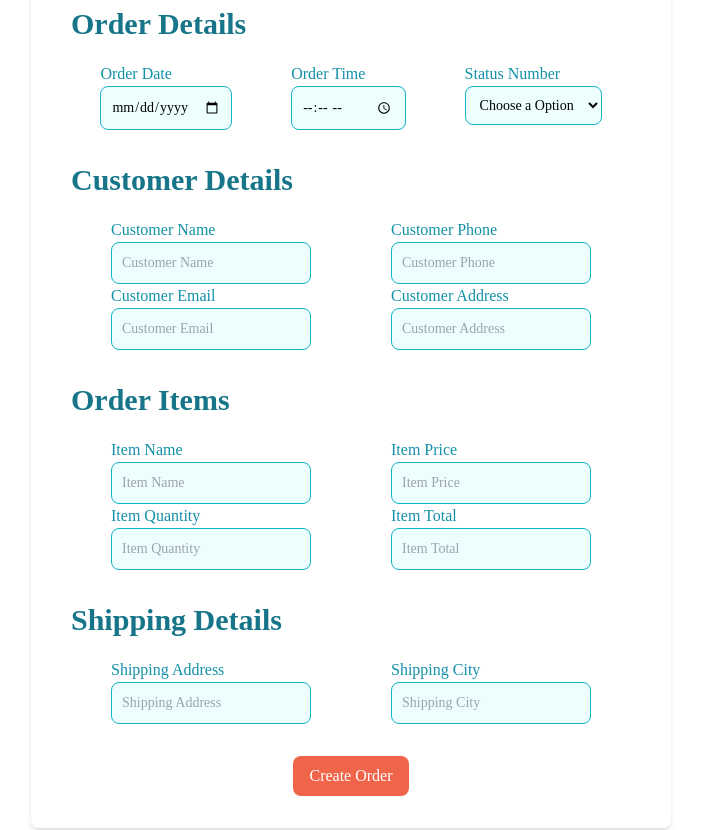
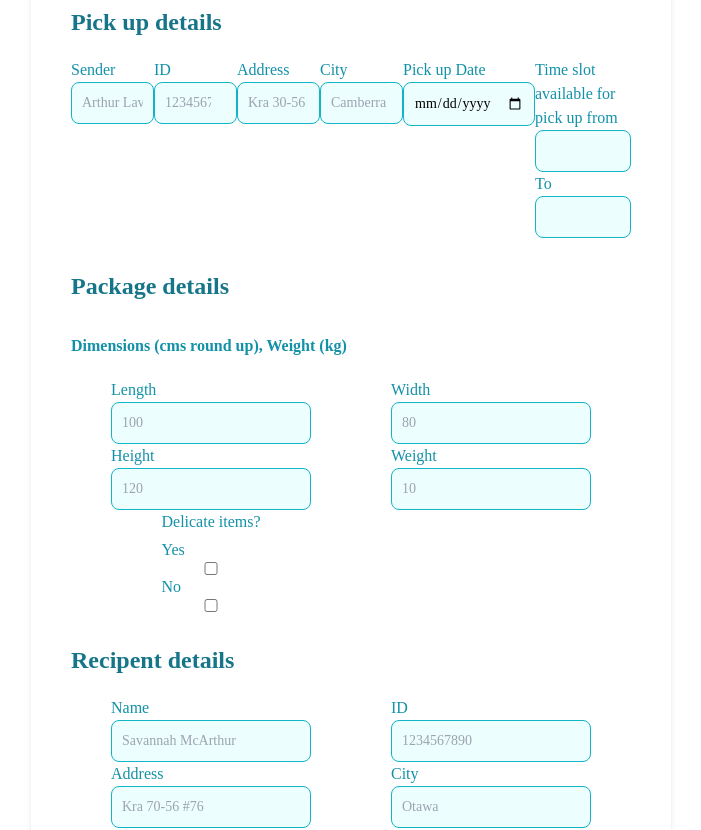
Before and after one commit to mundevux/instaya, a React (Create React App) app: page / in a window 1280 px wide. Shown: the part 2520-3350 px from the top of the page, without its empty margins (289-990 px from the left). Built offline with nearby package versions, Linux system fonts and the light colour scheme.

Commit message:
Update UpdateOrder.js

```diff
--- a/src/Components/UpdateOrder.js
+++ b/src/Components/UpdateOrder.js
@@ -2,83 +2,89 @@ import React from "react";
 
 function UpdateOrder() {
     return (
-        <div className="mx-5 lg:w-1/2 lg:mx-auto my-10 shadow-md sm:rounded-lg py-3">
+        <div id= "createOrder" className="mx-5 lg:w-1/2 lg:mx-auto my-10 shadow-md sm:rounded-lg py-3">
             <h1 className="text-4xl font-bold text-center my-8 text-nile-blue-900">Update Order</h1>
             <div className="mx-10">
                 <form action="">
-                    <h2 className="text-3xl font-semibold mt-8 mb-5 text-nile-blue-700" >Order Details</h2>
+                    <h2 className="text-2xl font-semibold mt-8 mb-5 text-nile-blue-700" >Pick up details</h2>
                     <div className="md:flex md:justify-around">
                         <div>
-                            <label className="pb-1 text-nile-blue-600" htmlFor="orderDate">Order Date</label>
-                            <input  className="bg-nile-blue-50 border border-nile-blue-500 text-sm rounded-lg focus:ring-nile-blue-500 focus:border-nile-blue-700 block w-full p-2.5" type="date" name="orderDate" id="orderDate" placeholder="Order Date"/>
+                            <label className="pb-1 text-nile-blue-600" htmlFor="pickUpSender">Sender</label>
+                            <input  className="bg-nile-blue-50 border border-nile-blue-500 text-sm rounded-lg focus:ring-nile-blue-500 focus:border-nile-blue-700 block w-full p-2.5" type="text" name="pickUpSender" id="pickUpSender" placeholder="Arthur Lavin"/>
                         </div>
                         <div>
-                            <label className="pb-1 text-nile-blue-600" htmlFor="orderTime">Order Time</label>
-                            <input  className="bg-nile-blue-50 border border-nile-blue-500 text-sm rounded-lg focus:ring-nile-blue-500 focus:border-nile-blue-700 block w-full p-2.5" type="time" name="orderTime" id="orderTime" placeholder="Order Time"/>
+                            <label className="pb-1 text-nile-blue-600" htmlFor="pickUpID">ID</label>
+                            <input  className="bg-nile-blue-50 border border-nile-blue-500 text-sm rounded-lg focus:ring-nile-blue-500 focus:border-nile-blue-700 block w-full p-2.5" type="number" name="pickUpID" id="pickUpID" placeholder="1234567890"/>
                         </div>
                         <div>
-                            <label className="pb-1 text-nile-blue-600" htmlFor="statusOrder">Status Number</label>
-                            <select className="bg-nile-blue-50 border border-nile-blue-500 text-sm rounded-lg focus:ring-nile-blue-500 focus:border-nile-blue-700 block w-full p-2.5" name="statusOrder" id="statusOrder">
-                                <option selected>Choose a Option</option>
-                                <option value="Processing">Processing</option>
-                                <option value="Pending">Pending</option>
-                                <option value="On the way">On the way</option>
-                                <option value="Delivered">Delivered</option>
+                            <label className="pb-1 text-nile-blue-600" htmlFor="pickUpAddress">Address</label>
+                            <input  className="bg-nile-blue-50 border border-nile-blue-500 text-sm rounded-lg focus:ring-nile-blue-500 focus:border-nile-blue-700 block w-full p-2.5" type="text" name="pickUpAddress" id="pickUpAddress" placeholder="Kra 30-56 #76"/>
+                        </div>
+                        <div>
+                            <label className="pb-1 text-nile-blue-600" htmlFor="pickUpCity">City</label>
+                            <input  className="bg-nile-blue-50 border border-nile-blue-500 text-sm rounded-lg focus:ring-nile-blue-500 focus:border-nile-blue-700 block w-full p-2.5" type="text" name="pickUpCity" id="pickUpCity" placeholder="Camberra"/>
+                        </div>
+                        <div>
+                            <label className="pb-1 text-nile-blue-600" htmlFor="pickUpDate">Pick up Date</label>
+                            <input  className="bg-nile-blue-50 border border-nile-blue-500 text-sm rounded-lg focus:ring-nile-blue-500 focus:border-nile-blue-700 block w-full p-2.5" type="date" name="pickUpDate" id="pickUpDate" placeholder=""/>
+                        </div>
+                        <div>
+                            <label className="pb-1 text-nile-blue-600" htmlFor="pickUpFrom">Time slot available for pick up from</label>
+                            <input className="bg-nile-blue-50 border border-nile-blue-500 text-sm rounded-lg focus:ring-nile-blue-500 focus:border-nile-blue-700 block w-full p-2.5" type="hour" name="pickUpFrom" id="pickUpFrom" placeholder=""/>
+                            <label className="pb-1 text-nile-blue-600" htmlFor="pickUpTo">To</label>
+                            <input className="bg-nile-blue-50 border border-nile-blue-500 text-sm rounded-lg focus:ring-nile-blue-500 focus:border-nile-blue-700 block w-full p-2.5" type="hour" name="pickUpTo" id="pickUpTo" placeholder=""/>
+                        </div>
+                    </div>
+                    <h2 className="text-2xl font-semibold mt-8 mb-5 text-nile-blue-700">Package details</h2>
+                    <h2 className="text-1.5xl font-semibold mt-8 mb-5 text-nile-blue-600" >Dimensions (cms round up), Weight (kg)</h2>
 
-                            </select>
-                            </div>
-                    </div>
-                    <h2 className="text-3xl font-semibold mt-8 mb-5 text-nile-blue-700" >Customer Details</h2>
                     <div className="grid grid-cols-1 md:grid-cols-2 md:place-items-center">
                         <div>
-                            <label className="pb-1 text-nile-blue-600" htmlFor="customerName">Customer Name</label>
-                            <input  className="bg-nile-blue-50 border border-nile-blue-500 text-sm rounded-lg focus:ring-nile-blue-500 focus:border-nile-blue-700 block w-full p-2.5" type="name" name="customerName" id="customerName" placeholder="Customer Name"/>
+                            <label className="pb-1 text-nile-blue-600" htmlFor="packageLength">Length</label>
+                            <input  className="bg-nile-blue-50 border border-nile-blue-500 text-sm rounded-lg focus:ring-nile-blue-500 focus:border-nile-blue-700 block w-full p-2.5" type="number" name="" id="" placeholder="100"/>
                         </div>
                         <div>
-                            <label className="pb-1 text-nile-blue-600" htmlFor="customerPhone">Customer Phone</label>
-                            <input  className="bg-nile-blue-50 border border-nile-blue-500 text-sm rounded-lg focus:ring-nile-blue-500 focus:border-nile-blue-700 block w-full p-2.5" type="text" name="customerPhone" id="customerPhone" placeholder="Customer Phone"/>
+                            <label className="pb-1 text-nile-blue-600" htmlFor="packageWidth">Width</label>
+                            <input  className="bg-nile-blue-50 border border-nile-blue-500 text-sm rounded-lg focus:ring-nile-blue-500 focus:border-nile-blue-700 block w-full p-2.5" type="number" name="packageWidth" id="packageWidth" placeholder="80"/>
                         </div>
                         <div>
-                            <label className="pb-1 text-nile-blue-600" htmlFor="customerEmail">Customer Email</label>
-                            <input  className="bg-nile-blue-50 border border-nile-blue-500 text-sm rounded-lg focus:ring-nile-blue-500 focus:border-nile-blue-700 block w-full p-2.5" type="email" name="customerEmail" id="customerEmail" placeholder="Customer Email"/>
+                            <label className="pb-1 text-nile-blue-600" htmlFor="packageHeight">Height</label>
+                            <input  className="bg-nile-blue-50 border border-nile-blue-500 text-sm rounded-lg focus:ring-nile-blue-500 focus:border-nile-blue-700 block w-full p-2.5" type="number" name="packageHeight" id="packageHeight" placeholder="120"/>
                         </div>
                         <div>
-                            <label className="pb-1 text-nile-blue-600" htmlFor="customerAddress">Customer Address</label>
-                            <input  className="bg-nile-blue-50 border border-nile-blue-500 text-sm rounded-lg focus:ring-nile-blue-500 focus:border-nile-blue-700 block w-full p-2.5" type="text" name="customerAddress" id="customerAddress" placeholder="Customer Address"/>
+                            <label className="pb-1 text-nile-blue-600" htmlFor="packageWeight">Weight</label>
+                            <input  className="bg-nile-blue-50 border border-nile-blue-500 text-sm rounded-lg focus:ring-nile-blue-500 focus:border-nile-blue-700 block w-full p-2.5" type="number" name="packageWeight" id="packageWeight" placeholder="10"/>
                         </div>
+                        <div>
+                            <p className="pb-1 text-nile-blue-600">Delicate items?</p>
+                            <label className="pb-1 text-nile-blue-600" htmlFor="packageYes">Yes</label>
+                            <input className="bg-nile-blue-50 border border-nile-blue-500 text-sm rounded-lg focus:ring-nile-blue-500 focus:border-nile-blue-700 block w-full p-2.5" type="checkbox" name="packageYes" id="packageYes"/>
+                            <label className="pb-1 text-nile-blue-600" htmlFor="packageNo">No</label>
+                            <input className="bg-nile-blue-50 border border-nile-blue-500 text-sm rounded-lg focus:ring-nile-blue-500 focus:border-nile-blue-700 block w-full p-2.5" type="checkbox" name="packageNo" id="packageNo"/>
+                        </div>
+
                     </div>
-                    <h2 className="text-3xl font-semibold mt-8 mb-5 text-nile-blue-700" >Order Items</h2>
+                    <h2 className="text-2xl font-semibold mt-8 mb-5 text-nile-blue-700" >Recipent details</h2>
                     <div className="grid grid-cols-1 md:grid-cols-2 md:place-items-center">
                         <div>
-                            <label className="pb-1 text-nile-blue-600" htmlFor="itemName">Item Name</label>
-                            <input  className="bg-nile-blue-50 border border-nile-blue-500 text-sm rounded-lg focus:ring-nile-blue-500 focus:border-nile-blue-700 block w-full p-2.5" type="text" name="itemName" id="itemName" placeholder="Item Name"/>
+                            <label className="pb-1 text-nile-blue-600" htmlFor="pickUpRecipentName">Name</label>
+                            <input  className="bg-nile-blue-50 border border-nile-blue-500 text-sm rounded-lg focus:ring-nile-blue-500 focus:border-nile-blue-700 block w-full p-2.5" type="text" name="pickUpRecipentName" id="pickUpRecipentName" placeholder="Savannah McArthur"/>
                         </div>
                         <div>
-                            <label className="pb-1 text-nile-blue-600" htmlFor="itemPrice">Item Price</label>
-                            <input  className="bg-nile-blue-50 border border-nile-blue-500 text-sm rounded-lg focus:ring-nile-blue-500 focus:border-nile-blue-700 block w-full p-2.5" type="number" name="itemPrice" id="itemPrice" placeholder="Item Price"/>
+                             <label className="pb-1 text-nile-blue-600" htmlFor="pickUpRecipentID">ID</label>
+                             <input  className="bg-nile-blue-50 border border-nile-blue-500 text-sm rounded-lg focus:ring-nile-blue-500 focus:border-nile-blue-700 block w-full p-2.5" type="number" name="pickUpRecipentID" id="pickUpRecipentID" placeholder="1234567890"/>
                         </div>
                         <div>
-                            <label className="pb-1 text-nile-blue-600" htmlFor="itemQuantity">Item Quantity</label>
-                            <input  className="bg-nile-blue-50 border border-nile-blue-500 text-sm rounded-lg focus:ring-nile-blue-500 focus:border-nile-blue-700 block w-full p-2.5" type="number" name="itemQuantity" id="itemQuantity" placeholder="Item Quantity"/>
+                              <label className="pb-1 text-nile-blue-600" htmlFor="pickUpRecipentAddress">Address</label>
+                              <input  className="bg-nile-blue-50 border border-nile-blue-500 text-sm rounded-lg focus:ring-nile-blue-500 focus:border-nile-blue-700 block w-full p-2.5" type="text" name="pickUpRecipentAddress" id="pickUpRecipentAddress" placeholder="Kra 70-56 #76"/>
                         </div>
                         <div>
-                            <label className="pb-1 text-nile-blue-600" htmlFor="itemTotal">Item Total</label>
-                            <input  className="bg-nile-blue-50 border border-nile-blue-500 text-sm rounded-lg focus:ring-nile-blue-500 focus:border-nile-blue-700 block w-full p-2.5" type="number" name="itemTotal" id="itemTotal" placeholder="Item Total"/>
-                        </div>
-                    </div>
-                    <h2 className="text-3xl font-semibold mt-8 mb-5 text-nile-blue-700" >Shipping Details</h2>
-                    <div  className="md:flex md:justify-around">
-                        <div>
-                            <label className="pb-1 text-nile-blue-600" htmlFor="shippingAddress">Shipping Address</label>
-                            <input  className="bg-nile-blue-50 border border-nile-blue-500 text-sm rounded-lg focus:ring-nile-blue-500 focus:border-nile-blue-700 block w-full p-2.5" type="text" name="shippingAddress" id="shippingAddress" placeholder="Shipping Address"/>
-                        </div>
-                        <div>
-                            <label className="pb-1 text-nile-blue-600" htmlFor="shippingCity">Shipping City</label>
-                            <input  className="bg-nile-blue-50 border border-nile-blue-500 text-sm rounded-lg focus:ring-nile-blue-500 focus:border-nile-blue-700 block w-full p-2.5" type="text" name="shippingCity" id="shippingCity" placeholder="Shipping City"/>
+                               <label className="pb-1 text-nile-blue-600" htmlFor="pickUpRecipentCity">City</label>
+                              <input  className="bg-nile-blue-50 border border-nile-blue-500 text-sm rounded-lg focus:ring-nile-blue-500 focus:border-nile-blue-700 block w-full p-2.5" type="text" name="pickUpRecipentCity" id="pickUpRecipentCity" placeholder="Otawa"/>
                         </div>
                     </div>
                     <div className="flex justify-center mt-8 mb-5">
-                        <button type="submit"  className="bg-burnt-sienna-500 text-[white] font-medium py-2 px-4 mx-2 rounded-lg">Create Order</button>
+                        <button type="submit"  className="bg-burnt-sienna-500 text-[white] font-medium py-2 px-4 mx-2 rounded-lg">Save Changes</button>
                     </div>
                 </form>
             </div>
```
